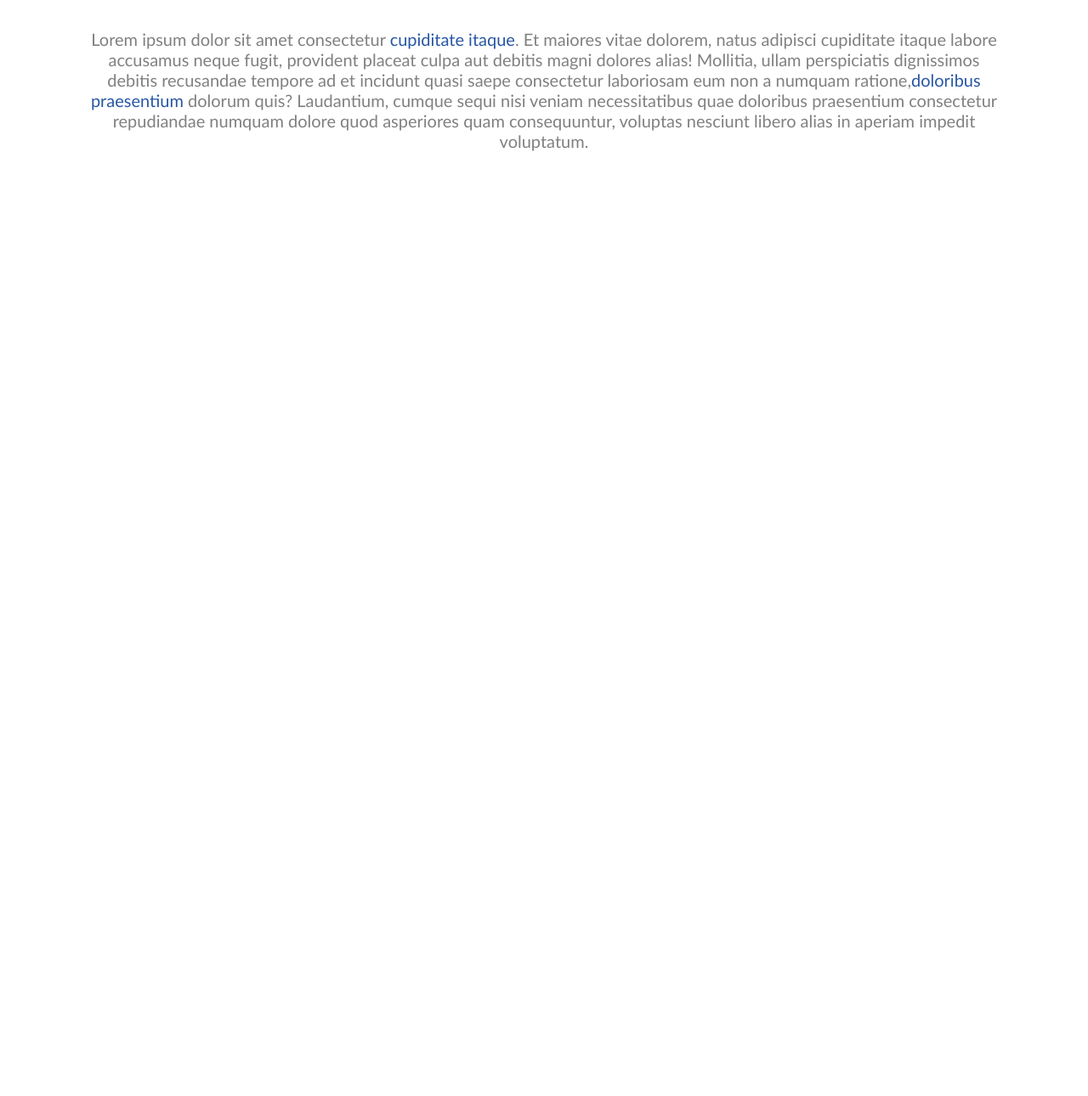
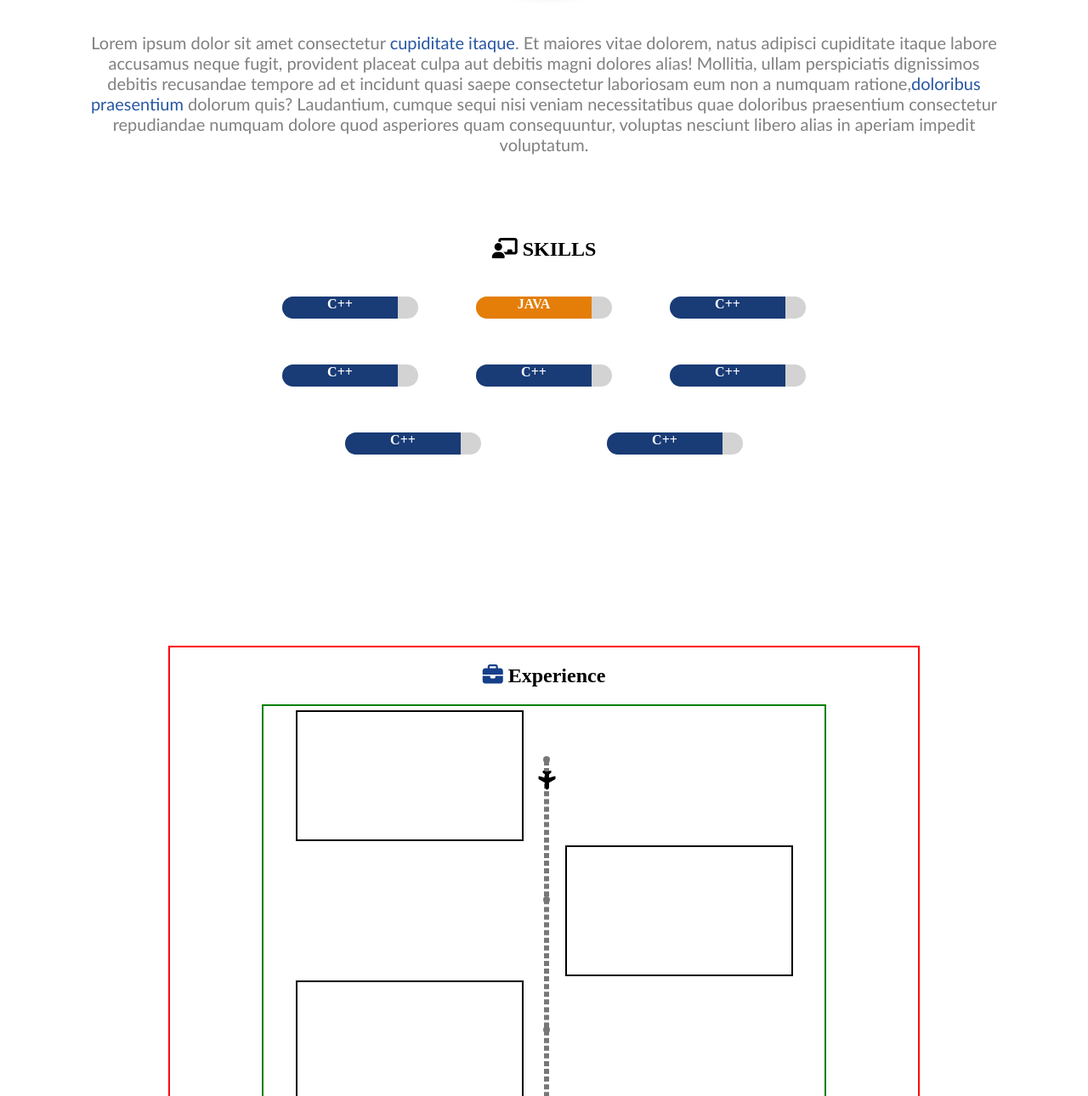
Before and after one commit to Gaurav-2000/Resume, a plain HTML site: page index.html in a window 1280 px wide. Shown: the part 670-1960 px from the top of the page at 85% size. Before the commit the page ends 898 px from the top, so only its background shows below. Drawn offline with Linux system fonts and the light colour scheme.

Commit message:
some changes

```diff
--- a/index.html
+++ b/index.html
@@ -72,7 +72,7 @@
     </header>
     <section class="about">
         <div class="pic">
-            <img src="/Resume/images/macbook_mouse.jpg" alt="">
+            <img src="https://ninjasfiles.s3.amazonaws.com/asset_0000000000000020_1549743985_macbook_mouse.jpg" alt="">
         </div>
         <div class="about-text">
             <p>Lorem ipsum dolor sit amet consectetur <span style="color: #2857a4;">cupiditate itaque</span>. Et maiores
@@ -85,6 +85,126 @@
         </div>
     </section>
 
+    <section id="skill">
+        <h1 class="section-heading">
+            <span><i class="fa-solid fa-chalkboard-user"></i></span> <span>SKILLS</span>
+        </h1>
+        <div class="skill-display">
+            <div class="skill-progress">
+                <div class="eighty-five-percent mb-red">
+                    <div class="skill-name">
+                        <span>C++</span>
+
+                    </div>
+
+                </div>
+
+            </div>
+            <div class="skill-progress">
+                <div class="fifty-five-percent mb-red">
+                    <div class="skill-name">
+                        <span>JAVA</span>
+
+                    </div>
+
+                </div>
+
+            </div>
+            <div class="skill-progress">
+                <div class="eighty-five-percent mb-red">
+                    <div class="skill-name">
+                        <span>C++</span>
+
+                    </div>
+
+                </div>
+
+            </div>
+
+        </div>
+        <div class="skill-display">
+            <div class="skill-progress">
+                <div class="eighty-five-percent mb-red">
+                    <div class="skill-name">
+                        <span>C++</span>
+
+                    </div>
+
+                </div>
+
+            </div>
+            <div class="skill-progress">
+                <div class="eighty-five-percent mb-red">
+                    <div class="skill-name">
+                        <span>C++</span>
+
+                    </div>
+
+                </div>
+
+            </div>
+            <div class="skill-progress">
+                <div class="eighty-five-percent mb-red">
+                    <div class="skill-name">
+                        <span>C++</span>
+
+                    </div>
+
+                </div>
+
+            </div>
+
+        </div>
+        <div class="skill-display-3">
+            <div class="skill-progress">
+                <div class="eighty-five-percent mb-red">
+                    <div class="skill-name">
+                        <span>C++</span>
+
+                    </div>
+
+                </div>
+
+            </div>
+            <div class="skill-progress">
+                <div class="eighty-five-percent mb-red">
+                    <div class="skill-name">
+                        <span>C++</span>
+
+                    </div>
+
+                </div>
+
+            </div>
+
+
+        </div>
+
+
+
+    </section>
+    <section id="experience">
+
+        <h1 class="section-heading">
+            <span><i class="fa-solid fa-briefcase" style="color: #153f8a;"></i></span>
+            <span>Experience</span>
+        </h1>
+        <div class="timeline">
+            <div class="timeline-box"></div>
+            <div class="timeline-box"></div>
+            <div class="timeline-box"></div>
+            <div class="timeline-box"></div>
+            <div class="timeline-divider">
+                <div class="timeline-traveller">
+                    <i class="fa-solid fa-plane fa-lg"></i>
+                </div>
+            </div>
+        </div>
+
+
+    </section>
+    <section id="education"></section>
+    <section id="portfolio"></section>
 </body>
 
 </html>
--- a/style.css
+++ b/style.css
@@ -7,7 +7,7 @@ body {
 
 #body-header {
     height: 65vh;
-    opacity: 1;
+    opacity: .8;
     background-image: url('https://ninjasfiles.s3.amazonaws.com/asset_0000000000000020_1549743985_macbook_mouse.jpg');
     background-size: cover;
     background-position: center;
@@ -80,10 +80,11 @@ body {
 
 /* About section */
 .about {
-
     width: 100vw;
     height: 200px;
     text-align: center;
+    position: relative;
+    margin-bottom: 350px;
 }
 
 .pic {
@@ -97,6 +98,8 @@ body {
     width: 250px;
     height: 250px;
     border-radius: 100%;
+    border: 2px solid white;
+    box-shadow: 5px 5px 15px #777;
 }
 
 .about-text {
@@ -106,3 +109,136 @@ body {
     color: gray;
 
 }
+
+/* skills section */
+
+#skill {
+    height: 60vh;
+    text-align: center;
+    background-color: rgb(255, 255, 255);
+    width: 55rem;
+    margin: auto;
+
+}
+
+.skill-display {
+    width: 70%;
+    height: 50px;
+    margin: 30px auto;
+    display: flex;
+    flex-wrap: wrap;
+    justify-content: space-between;
+    align-items: center;
+
+}
+
+.skill-display-3 {
+    width: 70%;
+    height: 50px;
+    margin: 30px auto;
+    display: flex;
+    flex-wrap: wrap;
+    justify-content: space-around;
+    align-items: center;
+}
+
+.skill-progress {
+    width: 10rem;
+    height: 1.6rem;
+    background-color: lightgrey;
+    border-radius: 1.3rem;
+}
+
+.eighty-five-percent {
+    width: 85%;
+    background-color: rgb(25, 59, 118);
+    height: 1.6rem;
+}
+
+.fifty-five-percent {
+    width: 85%;
+    background-color: rgb(228, 126, 8);
+    height: 1.6rem;
+}
+
+.skill-progress>div {
+    border-radius: 20px 0px 0px 20px;
+}
+
+.skill-name {
+    color: white;
+    font-weight: bold;
+}
+
+/* section experience */
+
+#experience {
+    width: 55rem;
+    height: 1100px;
+    border: 2px solid red;
+    margin: auto;
+    text-align: center;
+}
+
+.timeline {
+
+    position: relative;
+    width: 75%;
+    border: 2px solid green;
+    margin: auto;
+}
+
+.timeline-box {
+    position: relative;
+    width: 40%;
+    left: 5%;
+    margin: 5px;
+    min-height: 150px;
+    border: 2px solid black;
+}
+
+.timeline-box::after {
+    content: "";
+    position: absolute;
+    border-radius: 50%;
+    right: -12.5%;
+    width: 0.5rem;
+    height: 0.5rem;
+    background-color: #777;
+    top: 35%;
+
+}
+
+.timeline-box:nth-child(2n)::after {
+    content: "";
+    position: absolute;
+    border-radius: 50%;
+    left:-10.5%;
+    width: 0.5rem;
+    height: 0.5rem;
+    background-color: #777;
+    top: 39%;
+
+}
+
+
+.timeline-box:nth-child(2n) {
+    left: 53%
+}
+
+/* timeline divider */
+.timeline-divider {
+
+    position: absolute;
+    height: 75%;
+    width: 0px;
+    border: 3px dashed #777;
+    top: 10%;
+    left: 50%;
+}
+
+.timeline-traveller {
+    position: sticky;
+    top: 25%;
+    transform: rotate(90deg);
+}
```
